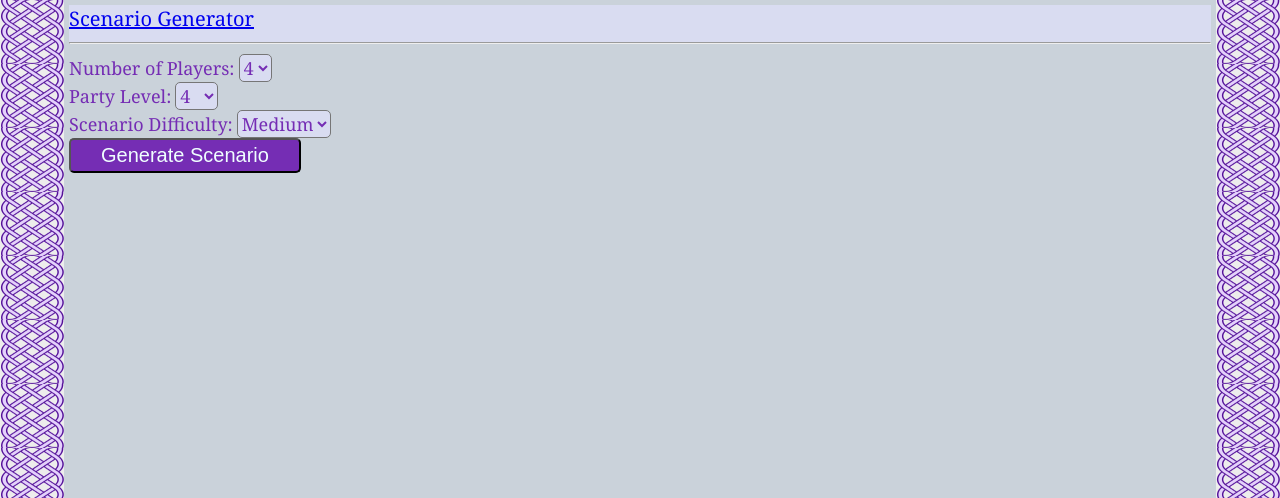
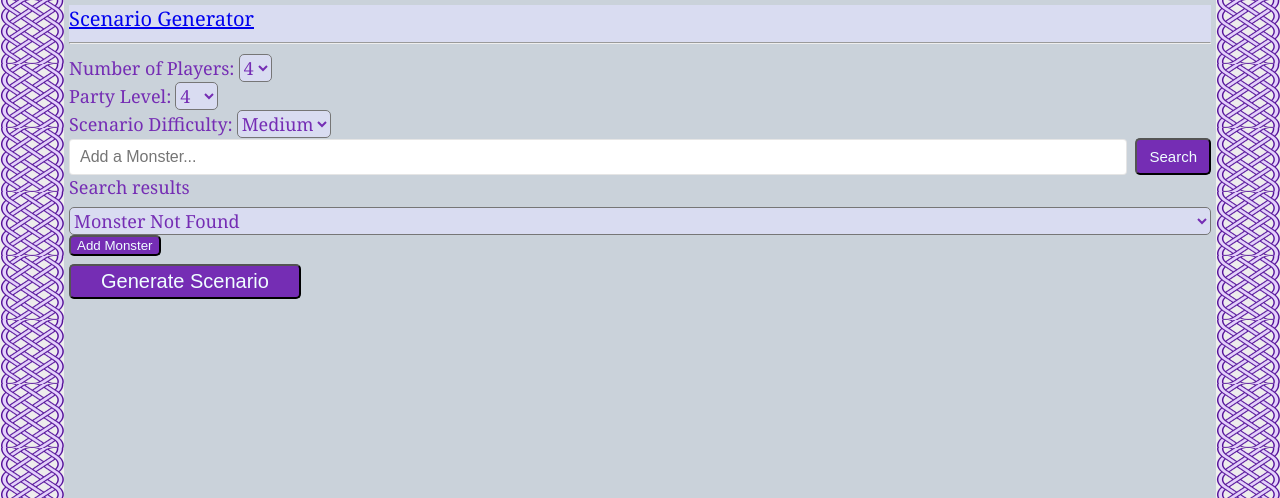
Before and after one commit to Josh-Roza/webworkspace, a Django app: page /scenGen/ in a window 1280 px wide. Shown: the top 498 px of the page. Run offline with Django 5.2, Linux system fonts and the light colour scheme.

Commit message:
Built an add csutom monster option

```diff
--- a/dndApp/static/css/scenGen_css.css
+++ b/dndApp/static/css/scenGen_css.css
@@ -90,7 +90,6 @@ select {
     padding-top: 2vh;
     padding-bottom:2vh;
 }
-
 .monsterLabel {
     margin-bottom: 5px;
 }
@@ -113,3 +112,57 @@ input[type=range] {
     accent-color:rgb(117, 45, 180);
     width: 50vw;
 }
+
+/* Search row: input and submit on one line */
+.search-row {
+    display: flex;
+    gap: 8px;
+    align-items: center;
+}
+#monsterSearch {
+    flex: 1 1 auto;
+    padding: 8px 10px;
+    font-size: 16px;
+    border: 1px solid rgba(0,0,0,0.1);
+    border-radius: 4px;
+}
+#monsterSearchSubmit {
+    padding: 8px 12px;
+    font-size: 15px;
+}
+
+/* Ensure the results select displays below the row */
+#monsterResults {
+    display: block;
+    width: 100%;
+    margin-top: 8px;
+}
+
+/* Added monsters list */
+#addedMonsters {
+    margin-top: 8px;
+}
+.added-monster {
+    background: rgba(217,220,241,0.6);
+    padding: 6px 8px;
+    border-radius: 4px;
+    margin: 6px 0;
+    display: inline-block;
+}
+.added-monster .remove-monster {
+    background: transparent;
+    border: 1px solid rgba(0,0,0,0.08);
+    padding: 3px 6px;
+    margin-left: 8px;
+    border-radius: 3px;
+    cursor: pointer;
+}
+
+.inc-monster, .dec-monster {
+    background: transparent;
+    border: 1px solid rgba(0,0,0,0.08);
+    padding: 2px 6px;
+    margin-left: 6px;
+    border-radius: 3px;
+    cursor: pointer;
+}
--- a/dndApp/static/js/scenGen_js.js
+++ b/dndApp/static/js/scenGen_js.js
@@ -59,7 +59,7 @@ function generateScenario() {
         var rangeMelee = document.getElementById("meleeRangedSlider").value;
     }
 
-    // prepare payload
+    // prepare payload (send monster names and counts)
     const payload = {
         playerNumber: Number(playerNumber) || 1,
         partyLvl: Number(partyLvl) || 1,
@@ -67,6 +67,7 @@ function generateScenario() {
         monsterPack: monsterPack || null,
         monsterAbundance: Number(monsterAbundance) || null,
         rangeMelee: Number(rangeMelee) || null,
+        selectedMonsters: (window._addedMonsters || []).map(m => ({name: m.name, count: m.count || 1})),
     };
 
     function getCookie(name) {
@@ -108,3 +109,133 @@ function generateScenario() {
 
 //The page starts with the simple settings
 switchToSimple();
+
+// Manage added monsters list and UI
+// Wrap setup in DOMContentLoaded to ensure elements exist
+document.addEventListener('DOMContentLoaded', function() {
+    try {
+        console.log('scenGen_js: DOM ready, setting up add-monster handlers');
+        window._addedMonsters = window._addedMonsters || [];
+        const addBtn = document.getElementById('addMonsterButton');
+        const resultsSelect = document.getElementById('monsterResults');
+        const addedContainer = document.getElementById('addedMonsters');
+
+        function renderAdded() {
+            if (!addedContainer) return;
+            addedContainer.innerHTML = '';
+            window._addedMonsters.forEach(m => {
+                const p = document.createElement('p');
+                p.className = 'added-monster';
+                p.setAttribute('data-id', m.id);
+                // name
+                const nameSpan = document.createElement('span');
+                nameSpan.className = 'added-name';
+                nameSpan.textContent = m.name;
+                p.appendChild(nameSpan);
+                // quantity controls
+                const qty = document.createElement('span');
+                qty.className = 'added-qty';
+                qty.textContent = ` x${m.count || 1}`;
+                qty.style.marginLeft = '8px';
+                p.appendChild(qty);
+                const inc = document.createElement('button');
+                inc.type = 'button';
+                inc.className = 'inc-monster';
+                inc.textContent = '+';
+                inc.style.marginLeft = '8px';
+                const dec = document.createElement('button');
+                dec.type = 'button';
+                dec.className = 'dec-monster';
+                dec.textContent = '−';
+                dec.style.marginLeft = '4px';
+                const remove = document.createElement('button');
+                remove.type = 'button';
+                remove.className = 'remove-monster';
+                remove.textContent = 'Remove';
+                remove.style.marginLeft = '8px';
+                p.appendChild(inc);
+                p.appendChild(dec);
+                p.appendChild(remove);
+                addedContainer.appendChild(p);
+            });
+        }
+
+        if (addBtn && resultsSelect) {
+            addBtn.addEventListener('click', function(){
+                console.log('Add Monster clicked');
+                const val = resultsSelect.value;
+                const text = resultsSelect.options[resultsSelect.selectedIndex] ? resultsSelect.options[resultsSelect.selectedIndex].text : '';
+                // if there's no selection but user typed a name, add that name
+                if (!val) {
+                    const typed = (document.getElementById('monsterSearch') || {}).value || '';
+                    if (typed && typed.trim()) {
+                        const name = typed.trim();
+                        const existing = window._addedMonsters.find(m => m.name === name && (m.id === null || m.id === undefined));
+                        if (existing) {
+                            existing.count = (existing.count || 1) + 1;
+                        } else {
+                            window._addedMonsters.push({id: null, name: name, count: 1});
+                        }
+                        renderAdded();
+                        return;
+                    }
+                    // otherwise show a little feedback
+                    console.log('No monster selected and no name typed');
+                    alert('Please select a monster from the dropdown or type a monster name and try Add.');
+                    return;
+                }
+                // allow duplicates by incrementing count if exists
+                const existing = window._addedMonsters.find(m => String(m.id) === String(val));
+                if (existing) {
+                    existing.count = (existing.count || 1) + 1;
+                } else {
+                    window._addedMonsters.push({id: val, name: text, count: 1});
+                }
+                renderAdded();
+            });
+        } else {
+            console.log('Add button or results select not found', {addBtn: !!addBtn, resultsSelect: !!resultsSelect});
+        }
+
+        // delegate remove
+        if (addedContainer) {
+            addedContainer.addEventListener('click', function(e){
+                if (e.target.classList.contains('remove-monster')) {
+                    const p = e.target.closest('.added-monster');
+                    if (!p) return;
+                    const id = p.getAttribute('data-id');
+                    // remove all entries matching id (or name if id null)
+                    window._addedMonsters = window._addedMonsters.filter(m => String(m.id) !== String(id));
+                    renderAdded();
+                    return;
+                }
+                if (e.target.classList.contains('inc-monster')) {
+                    const p = e.target.closest('.added-monster');
+                    if (!p) return;
+                    const id = p.getAttribute('data-id');
+                    const item = window._addedMonsters.find(m => String(m.id) === String(id));
+                    if (item) { item.count = (item.count || 1) + 1; renderAdded(); }
+                    return;
+                }
+                if (e.target.classList.contains('dec-monster')) {
+                    const p = e.target.closest('.added-monster');
+                    if (!p) return;
+                    const id = p.getAttribute('data-id');
+                    const item = window._addedMonsters.find(m => String(m.id) === String(id));
+                    if (item) {
+                        item.count = (item.count || 1) - 1;
+                        if (item.count <= 0) {
+                            window._addedMonsters = window._addedMonsters.filter(m => String(m.id) !== String(id));
+                        }
+                        renderAdded();
+                    }
+                    return;
+                }
+            });
+        }
+        // initial render if any
+        renderAdded();
+    } catch (err) {
+        console.error('Error setting up add-monster handlers', err);
+    }
+});
--- a/dndApp/templates/scenGen.html
+++ b/dndApp/templates/scenGen.html
@@ -63,6 +63,29 @@
               <option value="TPK">TPK</option>
           </select>
       </div>
+      <div id="monsterSearchDiv">
+        <form method="GET" action="{% url 'search' %}">
+            <div class="search-row">
+                <input type="text" id="monsterSearch" name="monsterSearch" placeholder="Add a Monster...">
+                <button type="submit" id="monsterSearchSubmit">Search</button>
+            </div>
+            <label for="monsterResults" class="visually-hidden">Search results</label>
+            <div class="results-row">
+                <select id="monsterResults" name="selected_monster">
+                    {% if matches %}
+                        {% for match in matches %}
+                            <option value="{{ match.id }}">{{ match.name }}{% if match.CR %} (CR: {{ match.CR }}){% endif %}</option>
+                        {% endfor %}
+                        <option value="">Select a monster</option>
+                    {% else %}
+                        <option value="">Monster Not Found</option>
+                    {% endif %}
+                </select>
+                <button type="button" id="addMonsterButton">Add Monster</button>
+            </div>
+            <div id="addedMonsters"></div>
+        </form>
+      </div>
       <div id="monsterPackDiv" class="monsterSelection">
           <label for="monsterPack" class="monsterLabel">Monster Pack(s), hold ctrl/cmd to Select Multiple</label>
           <select name="monsterPack", id="monsterPack", multiple size="13">
--- a/dndApp/urls.py
+++ b/dndApp/urls.py
@@ -8,4 +8,5 @@ urlpatterns = [
     path("savedScenarios/", views.savedScenarios, name="savedScenarios"),
     path("popularScenarios/", views.popularScenarios, name="popularScenarios"),
     path("api/generateEncounter/", views.generateEncounter, name="generateEncounter"),
+    path("search/", views.search, name="search"),
 ]
--- a/dndApp/views.py
+++ b/dndApp/views.py
@@ -6,6 +6,7 @@ from django.http import JsonResponse, HttpResponseBadRequest
 from django.views.decorators.http import require_POST
 from django.shortcuts import render
 from dndApp import buildEncounter
+from dndApp.models import Monster
 
 def homePage(request):
     return redirect('scenGen')
@@ -42,12 +43,23 @@ def generateEncounter(request):
     playerNumber = data.get('playerNumber', 5)
     partyLvl = data.get('partyLvl', 5)
     difficulty = data.get('scenarioDifficulty', 'Medium')
+    # optional selected monsters from the client: list of {id, name, count}
+    selected_from_client = data.get('selectedMonsters')
 
     # buildSimpleEncounter returns a list of serializable dicts
     try:
-        monsters = buildEncounter.buildSimpleEncounter(playerNumber, partyLvl, difficulty)
+        monsters = buildEncounter.buildSimpleEncounter(playerNumber, partyLvl, difficulty, initial_selected=selected_from_client)
     except Exception as e:
         return HttpResponseBadRequest(f'Error building encounter: {e}')
 
     total_xp = sum((m.get('XP') or 0) for m in monsters)
     return JsonResponse({'monsters': monsters, 'total_xp': total_xp})
+
+def search(request):
+    query = request.GET.get('monsterSearch')
+    if query:
+        matches = Monster.objects.filter(name__icontains=query)
+    else:
+        matches = Monster.objects.none()
+
+    return render(request, 'scenGen.html', {'matches': matches})
```
Also changed, not shown: dndApp/activateconda.txt (added, +11 -0 lines), dndApp/buildEncounter.py (+31 -1 lines).
